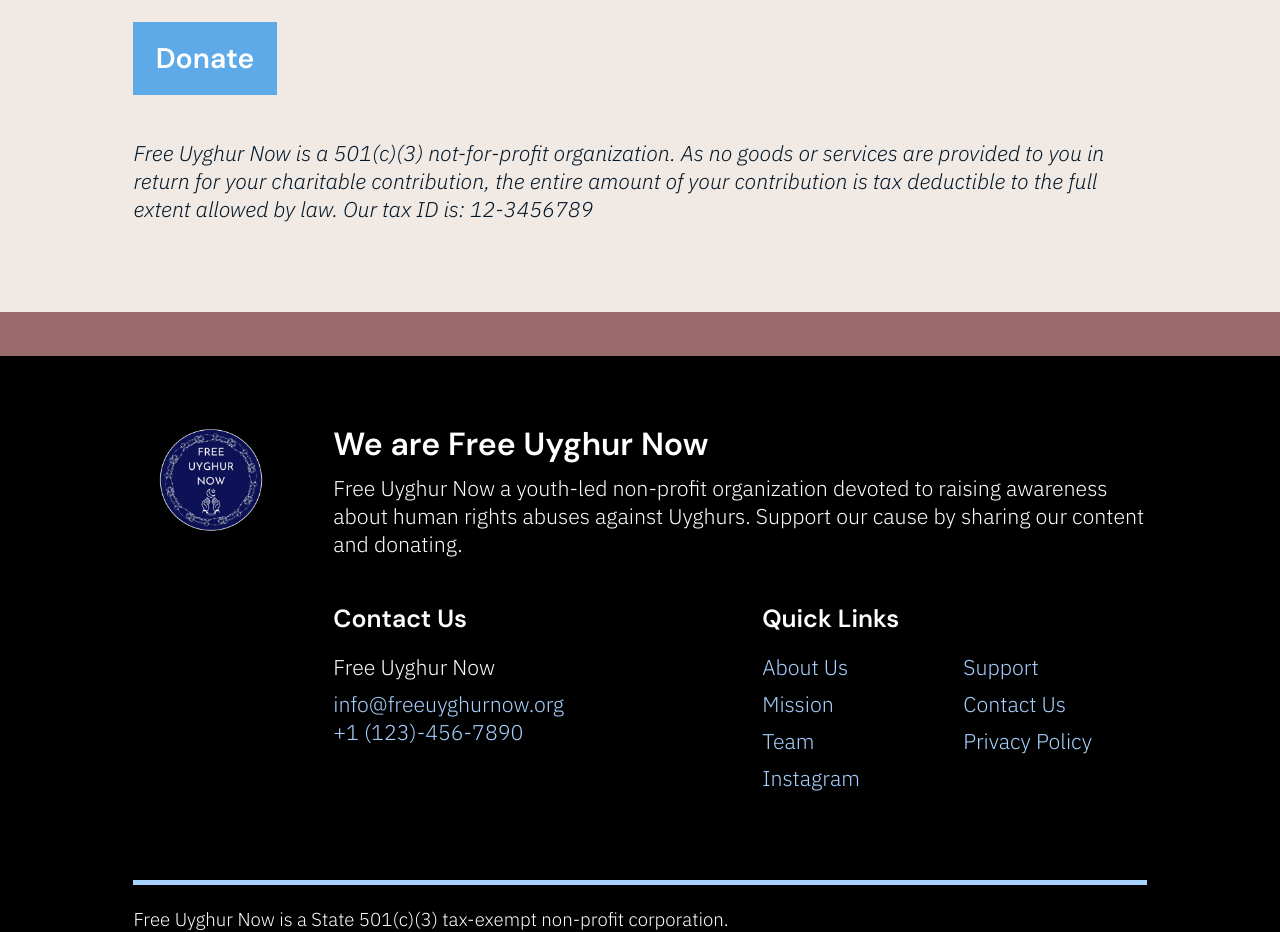
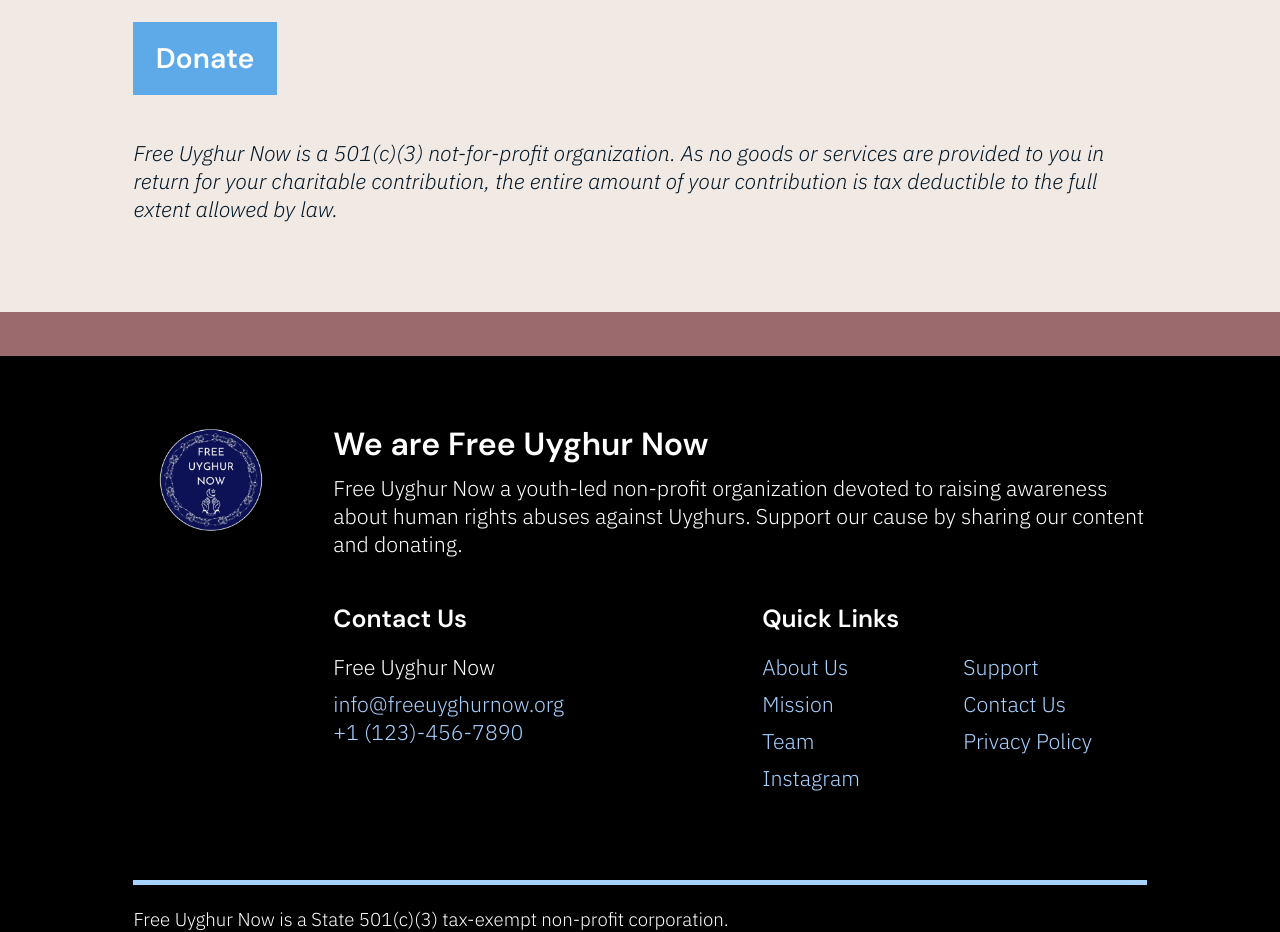
Before and after one commit to FreeUyghurNow/website, a Next.js app: page /support in a window 1280 px wide. Shown: the part 1000-1932 px from the top of the page. Built offline with nearby package versions, Linux system fonts and the light colour scheme.

Commit message:
removed donation form tax ID

```diff
--- a/components/support/quick-donate.tsx
+++ b/components/support/quick-donate.tsx
@@ -17,7 +17,7 @@
             </div>
             <DonationForm />
             <div className={support["donate-paragraph-i"]}>
-                Free Uyghur Now is a 501(c)(3) not-for-profit organization. As no goods or services are provided to you in return for your charitable contribution, the entire amount of your contribution is tax deductible to the full extent allowed by law. Our tax ID is: 12-3456789
+                Free Uyghur Now is a 501(c)(3) not-for-profit organization. As no goods or services are provided to you in return for your charitable contribution, the entire amount of your contribution is tax deductible to the full extent allowed by law.
             </div>
         </div>
     )
```
